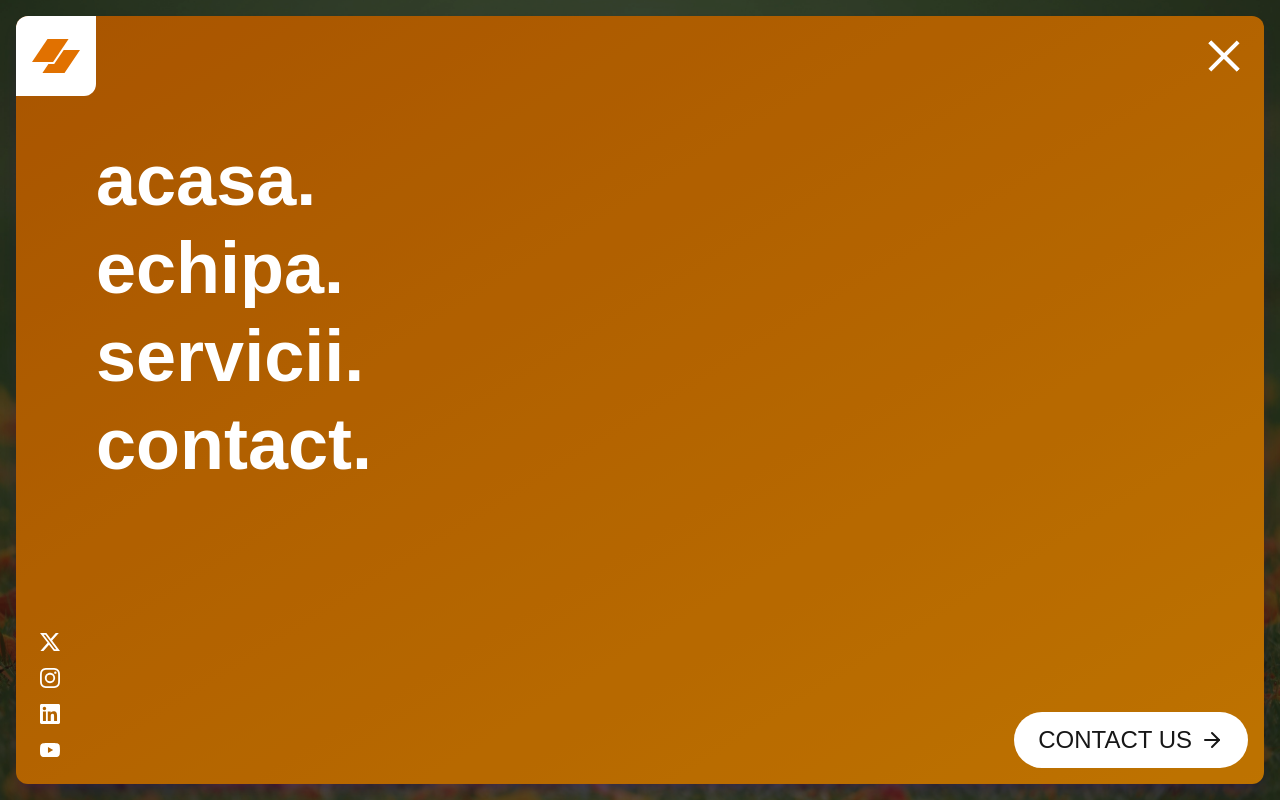
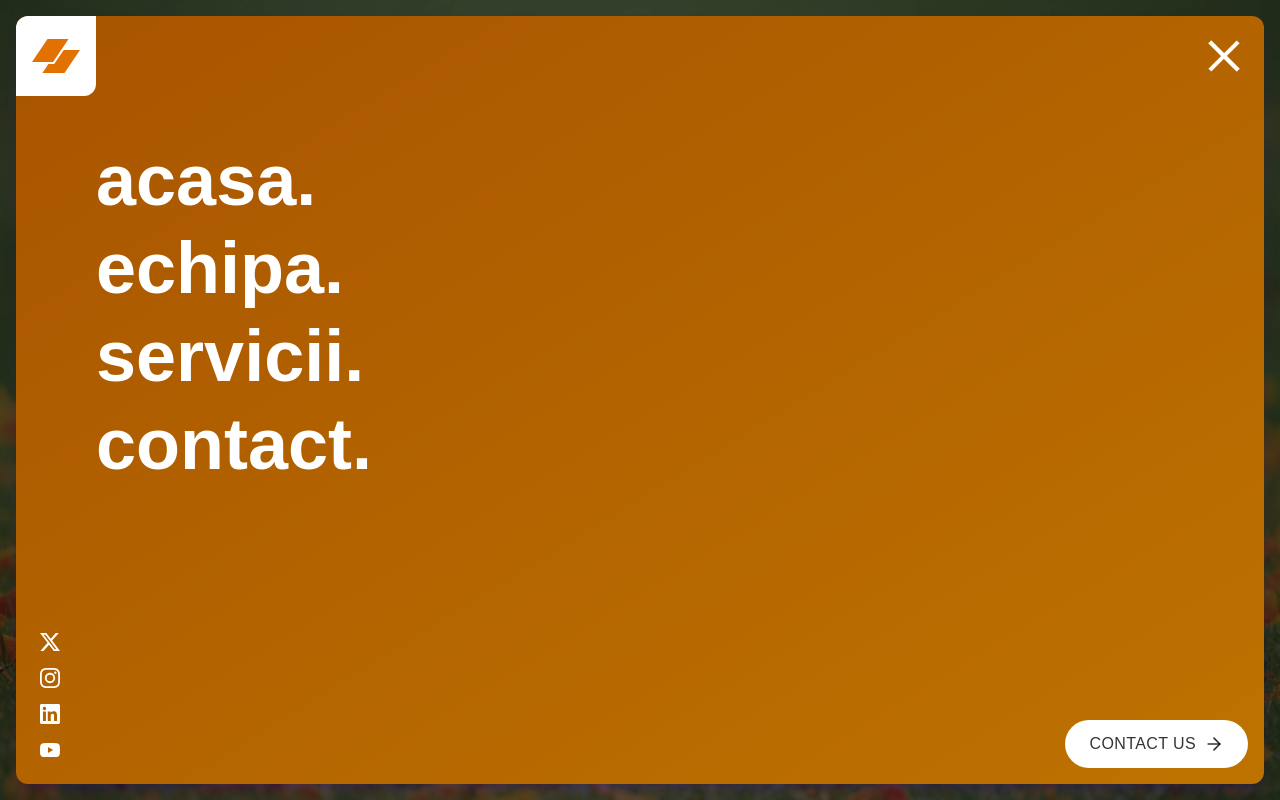
Before and after one commit to Karadar1/Cabinet-Sorin1.0, a Next.js app: page / in a window 1280 px wide. Both pictures are taken after a click on the button "Open menu". Shown: the top 800 px of the page. Built offline with nearby package versions, Linux system fonts and the light colour scheme.

Commit message:
Version 1.2

```diff
--- a/src/components/Navbar.tsx
+++ b/src/components/Navbar.tsx
@@ -1,9 +1,13 @@
+// src/components/Navbar.tsx
 "use client";
 
-import { SiInstagram, SiLinkedin, SiX, SiYoutube } from "react-icons/si";
 import React, { Dispatch, ReactNode, SetStateAction, useState } from "react";
 import { AnimatePresence, motion } from "framer-motion";
+import type { Variants, Transition } from "framer-motion";
 import { FiArrowRight } from "react-icons/fi";
+import { SiInstagram, SiLinkedin, SiX, SiYoutube } from "react-icons/si";
+
+/* ---------- COMPONENT ---------- */
 
 export const Nav = () => {
   const [active, setActive] = useState(false);
@@ -29,9 +33,11 @@ const LinksOverlay = ({ onClose }: { onClose: () => void }) => {
         exit={{ opacity: 0 }}
         className="fixed inset-0 z-[999] bg-black"
       />
+
       <nav
+        id="menu"
+        aria-label="Main"
         className="fixed right-4 top-4 z-[1000] h-[calc(100vh_-_32px)] w-[calc(100%_-_32px)] overflow-hidden"
-        aria-label="Main"
       >
         <Logo />
         <LinksContainer />
@@ -120,7 +126,7 @@ const HamburgerButton = ({
 }) => {
   return (
     <>
-      {/* Expanding violet underlay */}
+      {/* Expanding amber underlay */}
       <motion.div
         initial={false}
         animate={active ? "open" : "closed"}
@@ -173,6 +179,7 @@ const FooterCTAs = () => {
     <>
       <div className="absolute bottom-6 left-6 flex gap-4 md:flex-col">
         {SOCIAL_CTAS.map((l, idx) => {
+          const Icon = l.Component;
           return (
             <motion.a
               key={idx}
@@ -189,7 +196,7 @@ const FooterCTAs = () => {
               }}
               exit={{ opacity: 0, y: -8 }}
             >
-              <l.Component className="text-xl text-white transition-colors hover:text-violet-300" />
+              <Icon className="text-xl text-white transition-colors hover:text-violet-300" />
             </motion.a>
           );
         })}
@@ -207,13 +214,18 @@ const FooterCTAs = () => {
           },
         }}
         exit={{ opacity: 0, y: 8 }}
-        className="absolute bottom-2 right-2 flex items-center gap-2 rounded-full bg-white px-3 py-3 text-4xl uppercase text-black-200 transition-colors hover:bg-white hover:text-amber-600 md:bottom-4 md:right-4 md:px-6 md:text-2xl"
+        className="absolute bottom-2 right-2 flex items-center gap-2 rounded-full bg-white px-3 py-3 text-black/80 transition-colors hover:bg-white hover:text-amber-600 md:bottom-4 md:right-4 md:px-6 md:text-2xl"
       >
-        <span className="hidden md:block">contact us</span> <FiArrowRight />
+        <span className="hidden md:block uppercase tracking-wide text-sm md:text-base">
+          contact us
+        </span>
+        <FiArrowRight className="text-2xl md:text-xl" />
       </motion.button>
     </>
   );
 };
+
+/* ---------- DATA ---------- */
 
 const LINKS = [
   { title: "acasa", href: "/" },
@@ -222,22 +234,21 @@ const LINKS = [
   { title: "contact", href: "/contact" },
 ];
 
-const SOCIAL_CTAS = [
+type SocialItem = {
+  Component: React.ComponentType<{ className?: string }>;
+  href: string;
+};
+
+const SOCIAL_CTAS: SocialItem[] = [
   { Component: SiX, href: "#" },
   { Component: SiInstagram, href: "#" },
   { Component: SiLinkedin, href: "#" },
   { Component: SiYoutube, href: "#" },
 ];
 
-/* ---------- animation variants ---------- */
-// --- at the top of the file ---
-import type { Variants, Transition } from "framer-motion";
+/* ---------- ANIMATION VARIANTS ---------- */
 
-// --- replace your variants with the typed ones below ---
-
-// at top:
-
-// spring for the underlay
+// Spring pentru underlay
 const UNDERLAY_SPRING: Transition = {
   type: "spring",
   mass: 3,
@@ -245,14 +256,12 @@ const UNDERLAY_SPRING: Transition = {
   damping: 50,
 };
 
-// smooth 3-step for bars
+// Tween pentru barele de hamburger
 const BAR_TWEEN: Transition = {
   type: "tween",
   ease: "easeInOut",
   duration: 0.28,
 };
-
-// --- variants ---
 
 export const UNDERLAY_VARIANTS: Variants = {
   open: {
@@ -267,8 +276,10 @@ export const UNDERLAY_VARIANTS: Variants = {
   },
 };
 
-// Use tween keyframes for rotate/top to allow 3 values
-export const HAMBURGER_VARIANTS = {
+// tip propriu pentru obiectul cu 3 variante
+type HamburgerVariants = Record<"top" | "middle" | "bottom", Variants>;
+
+export const HAMBURGER_VARIANTS: HamburgerVariants = {
   top: {
     open: {
       rotate: ["0deg", "0deg", "45deg"],
@@ -301,4 +312,6 @@ export const HAMBURGER_VARIANTS = {
       transition: BAR_TWEEN,
     },
   },
-} satisfies Record<"top" | "middle" | "bottom", Variants>;
+};
+
+export default Nav;
```
